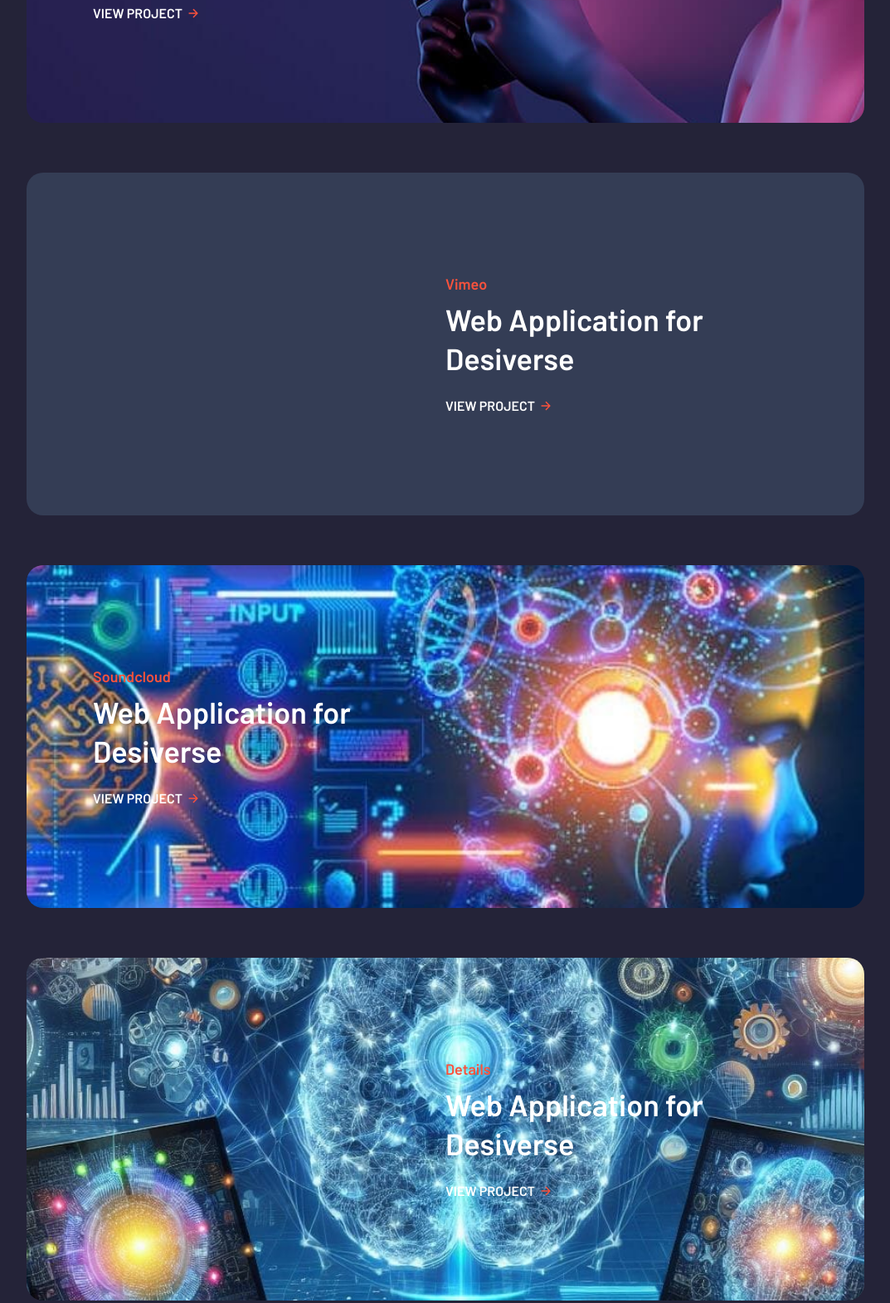
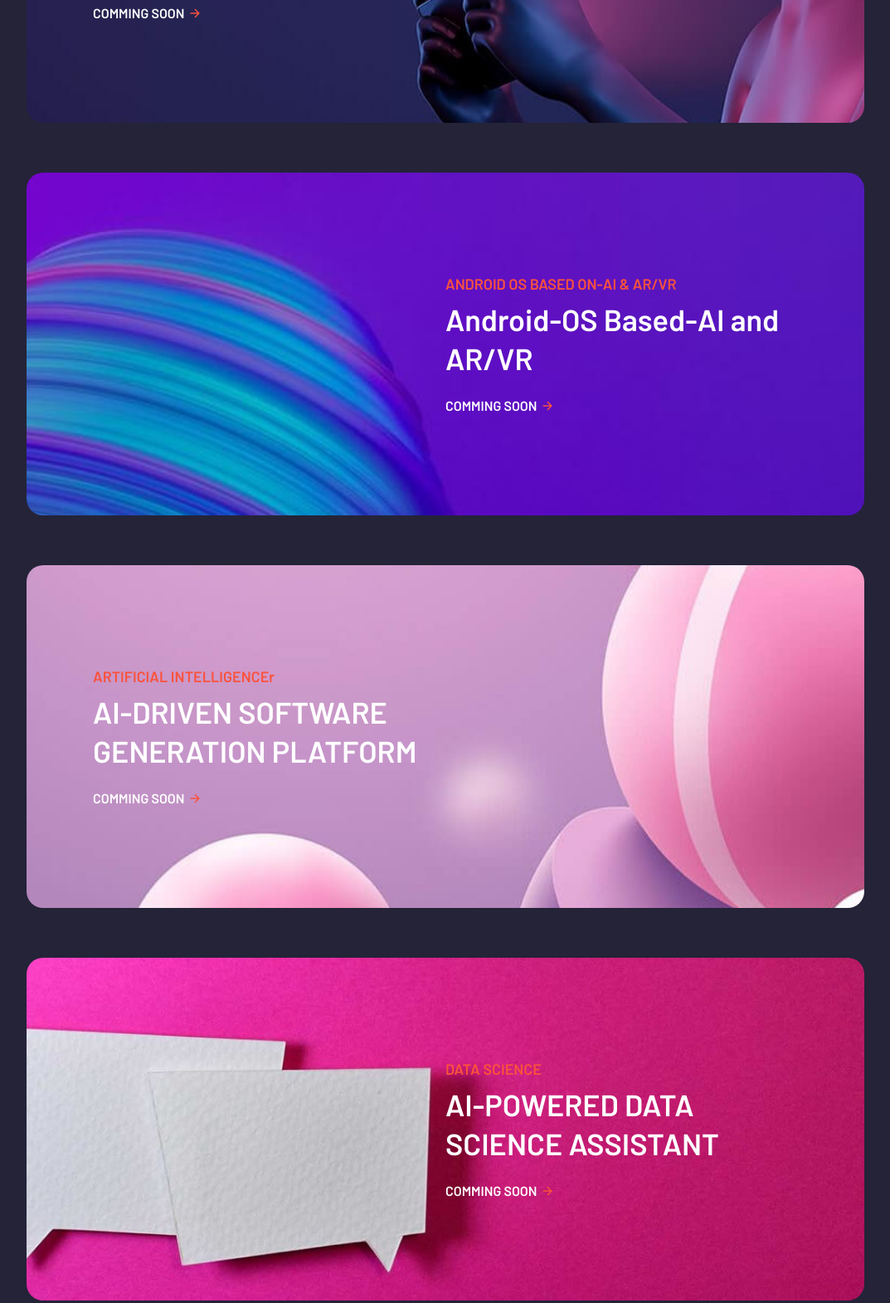
Before and after one commit to Sanket-HP/Sanket-s-Personal-Portfolio-Webiste-2024, a plain HTML site: page index.html in a window 1280 px wide. Shown: the part 3353-4923 px from the top of the page at 83% size, without its empty margins (103-1176 px from the left). Drawn offline with nearby package versions, Linux system fonts and the light colour scheme.

Commit message:
Update index.html

```diff
--- a/index.html
+++ b/index.html
@@ -306,12 +306,12 @@
               <a href="#" class="portfolio-card" style="background-image: url('./assets/images/portfolio-1.jpg')">
                 <div class="card-content">
 
-                  <p class="card-subtitle">Youtube</p>
+                  <p class="card-subtitle">AR & VR </p>
 
-                  <h3 class="h3 card-title">Web Application for Desiverse</h3>
+                  <h3 class="h3 card-title">AR & VR PROJECT BUILDER PLATFORM</h3>
 
                   <span class="btn-link">
-                    <span>View Project</span>
+                    <span>Comming Soon</span>
 
                     <ion-icon name="arrow-forward"></ion-icon>
                   </span>
@@ -321,15 +321,15 @@
             </li>
 
             <li>
-              <a href="#" class="portfolio-card" style="background-image: url('./assets/images/portfolio-2.jpeg')">
+              <a href="#" class="portfolio-card" style="background-image: url('./assets/images/portfolio-2.jpg')">
                 <div class="card-content">
 
-                  <p class="card-subtitle">Vimeo</p>
+                  <p class="card-subtitle">ANDROID OS BASED ON-AI & AR/VR</p>
 
-                  <h3 class="h3 card-title">Web Application for Desiverse</h3>
+                  <h3 class="h3 card-title">Android-OS Based-AI and AR/VR</h3>
 
                   <span class="btn-link">
-                    <span>View Project</span>
+                    <span>Comming Soon</span>
 
                     <ion-icon name="arrow-forward"></ion-icon>
                   </span>
@@ -339,15 +339,15 @@
             </li>
 
             <li>
-              <a href="#" class="portfolio-card" style="background-image: url('./assets/images/portfolio-3.jpeg')">
+              <a href="#" class="portfolio-card" style="background-image: url('./assets/images/portfolio-3.jpg')">
                 <div class="card-content">
 
-                  <p class="card-subtitle">Soundcloud</p>
+                  <p class="card-subtitle">ARTIFICIAL INTELLIGENCEr</p>
 
-                  <h3 class="h3 card-title">Web Application for Desiverse</h3>
+                  <h3 class="h3 card-title">AI-DRIVEN SOFTWARE GENERATION PLATFORM</h3>
 
                   <span class="btn-link">
-                    <span>View Project</span>
+                    <span>Comming Soon</span>
 
                     <ion-icon name="arrow-forward"></ion-icon>
                   </span>
@@ -357,15 +357,15 @@
             </li>
 
             <li>
-              <a href="#" class="portfolio-card" style="background-image: url('./assets/images/portfolio-4.jpeg')">
+              <a href="#" class="portfolio-card" style="background-image: url('./assets/images/portfolio-4.jpg')">
                 <div class="card-content">
 
-                  <p class="card-subtitle">Details</p>
+                  <p class="card-subtitle">DATA SCIENCE</p>
 
-                  <h3 class="h3 card-title">Web Application for Desiverse</h3>
+                  <h3 class="h3 card-title">AI-POWERED DATA SCIENCE ASSISTANT</h3>
 
                   <span class="btn-link">
-                    <span>View Project</span>
+                    <span>Comming Soon</span>
 
                     <ion-icon name="arrow-forward"></ion-icon>
                   </span>
```
